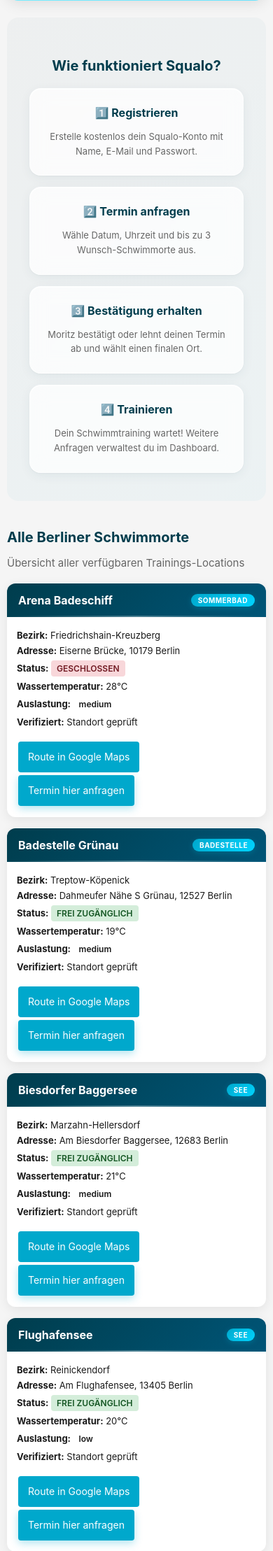
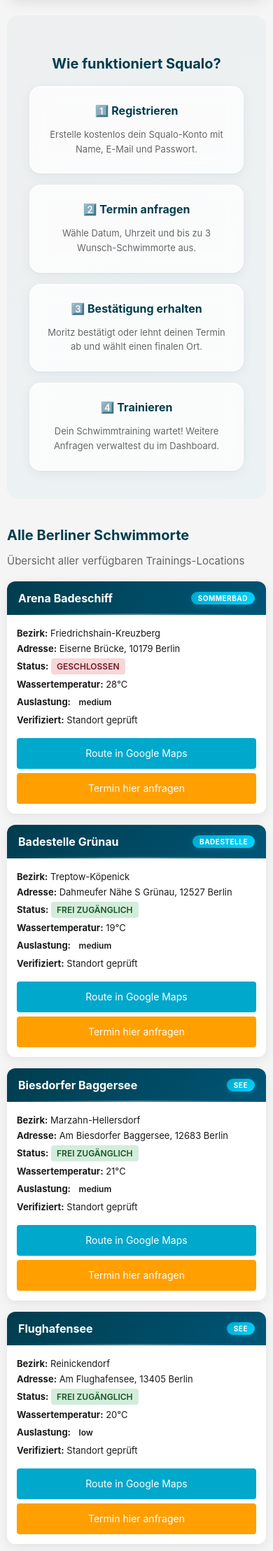
Before and after one commit to Zentnemo/Squalo, a Flask app: page / in a window 390 px wide. Shown: the part 1744-3961 px from the top of the page at 70% size. Run offline with Flask 3, Linux system fonts and the light colour scheme; data comes from the database, SQL or seed files in the repository; data that the repository does not hold is empty.

Commit message:
Refine pool dividers, how-it-works links and location buttons

```diff
--- a/static/css/style.css
+++ b/static/css/style.css
@@ -1912,6 +1913,9 @@ main {
 
 .location-footer {
   padding: 0 16px 16px 16px;
+  display: flex;
+  gap: 8px;
+  flex-wrap: wrap;
 }
 
 .btn-small {
@@ -1927,6 +1931,22 @@ main {
 
 .btn-small:hover {
   background: var(--light-turquoise);
+}
+
+.btn-route {
+  background: var(--turquoise);
+}
+
+.btn-route:hover {
+  background: var(--light-turquoise);
+}
+
+.btn-booking {
+  background: var(--squalo-neon-orange);
+}
+
+.btn-booking:hover {
+  background: var(--orange);
 }
 
 /* ══════════════════════════════════════
@@ -1983,21 +2003,33 @@ main {
   right: 0;
   height: 3px;
   background: linear-gradient(90deg,
+    var(--squalo-neon-orange),
     var(--turquoise),
-    var(--squalo-neon-orange),
-    var(--turquoise)
+    var(--squalo-neon-orange)
   );
   opacity: 0;
   transition: opacity 0.35s ease;
+}
+
+.info-card-link {
+  display: block;
+  text-decoration: none;
+  color: inherit;
+}
+
+.info-card-link:hover {
+  text-decoration: none;
+  color: inherit;
 }
 
 .info-card:hover {
   transform: translateY(-6px);
   box-shadow:
     0 12px 32px rgba(0, 61, 77, 0.12),
-    0 4px 8px rgba(0, 168, 204, 0.08),
+    0 4px 8px rgba(255, 159, 0, 0.08),
     inset 0 1px 0 rgba(255, 255, 255, 0.9);
-  border-color: rgba(0, 168, 204, 0.25);
+  border-color: rgba(255, 159, 0, 0.25);
+  cursor: pointer;
 }
 
 .info-card:hover::after {
@@ -2819,6 +2852,8 @@ main {
 
   .location-footer {
     padding: 0 14px 14px;
+    flex-direction: column;
+    gap: 6px;
   }
 
   .location-footer .btn-small {
@@ -2828,7 +2863,7 @@ main {
     display: inline-flex;
     align-items: center;
     justify-content: center;
-    margin: 2px;
+    margin: 0;
     min-width: 44px;
   }
 
--- a/templates/base.html
+++ b/templates/base.html
@@ -6,7 +6,7 @@
     <title>Squalo Schwimmcoaching Berlin</title>
     <link rel="stylesheet" href="https://cdnjs.cloudflare.com/ajax/libs/leaflet/1.9.4/leaflet.min.css" />
     <script src="https://cdnjs.cloudflare.com/ajax/libs/leaflet/1.9.4/leaflet.min.js"></script>
-    <link rel="stylesheet" href="{{ url_for('static', filename='css/style.css') }}?v=10">
+    <link rel="stylesheet" href="{{ url_for('static', filename='css/style.css') }}?v=11">
     <link href="https://fonts.googleapis.com/css2?family=Righteous&display=swap" rel="stylesheet">
 </head>
 <body>
--- a/templates/index.html
+++ b/templates/index.html
@@ -102,22 +102,34 @@
   <section class="info-section">
     <h2>Wie funktioniert Squalo?</h2>
     <div class="info-cards">
+      {% if current_user.is_authenticated %}
+        <a href="{{ url_for('dashboard') }}" class="info-card-link">
+      {% else %}
+        <a href="{{ url_for('login') }}" class="info-card-link">
+      {% endif %}
           <div class="info-card">
             <h3>1️⃣ Registrieren</h3>
             <p>Erstelle kostenlos dein Squalo-Konto mit Name, E-Mail und Passwort.</p>
           </div>
+        </a>
+        <a href="{{ url_for('dashboard') }}" class="info-card-link">
           <div class="info-card">
             <h3>2️⃣ Termin anfragen</h3>
             <p>Wähle Datum, Uhrzeit und bis zu 3 Wunsch-Schwimmorte aus.</p>
           </div>
+        </a>
+        <a href="{{ url_for('coaches') }}" class="info-card-link">
           <div class="info-card">
             <h3>3️⃣ Bestätigung erhalten</h3>
             <p>Moritz bestätigt oder lehnt deinen Termin ab und wählt einen finalen Ort.</p>
           </div>
+        </a>
+        <a href="{{ url_for('dashboard') }}" class="info-card-link">
           <div class="info-card">
             <h3>4️⃣ Trainieren</h3>
             <p>Dein Schwimmtraining wartet! Weitere Anfragen verwaltest du im Dashboard.</p>
           </div>
+        </a>
     </div>
   </section>
 
@@ -150,8 +162,8 @@
               <p><strong>Verifiziert:</strong> {{ loc._verified_label }}</p>
             </div>
             <div class="location-footer">
-              <a href="{{ loc.maps_url }}" target="_blank" class="btn-small">Route in Google Maps</a>
-              <a href="{{ url_for('booking') }}?location_id={{ loc.id }}" class="btn-small btn-primary">Termin hier anfragen</a>
+              <a href="{{ loc.maps_url }}" target="_blank" class="btn-small btn-route">Route in Google Maps</a>
+              <a href="{{ url_for('booking') }}?location_id={{ loc.id }}" class="btn-small btn-booking">Termin hier anfragen</a>
             </div>
           </div>
         {% endfor %}
```
Also changed, not shown: other parts of static/css/style.css (+18 -16 lines). Lines whose indentation alone changed are shown as unchanged.
